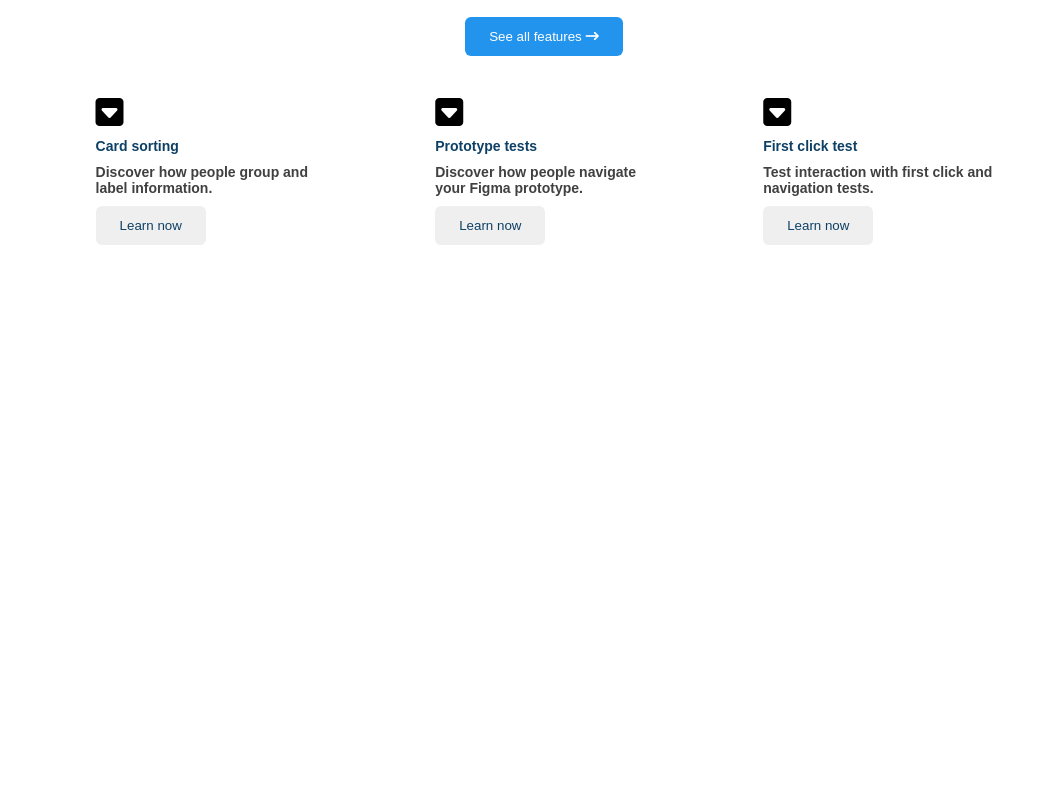
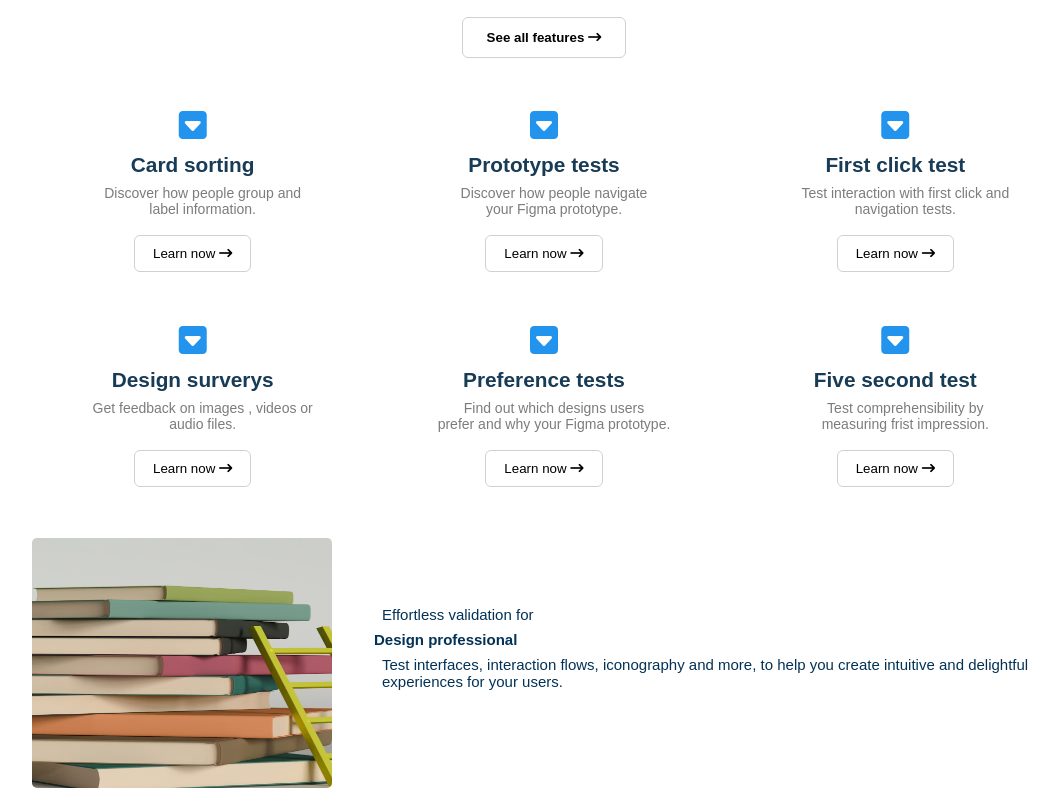
Before and after one commit to dikshya09-commits/Web, a plain HTML site: page web/project/modern-web/index.html in a window 1280 px wide. Shown: the part 674-1469 px from the top of the page, without its empty margins (96-1155 px from the left). Before the commit the page ends 919 px from the top, so only its background shows below. Drawn offline with Linux system fonts and the light colour scheme.

Commit message:
add design

```diff
--- a/web/project/modern-web/index.html
+++ b/web/project/modern-web/index.html
@@ -64,35 +64,98 @@
         <p>Your user research swiss Army knife</p>
         <button>See all features <i class="fa-solid fa-arrow-right-long"></i></button>
         </div>
-
+      <!-- Card-Section-1 -->
       <div class="hero2-card">
-
         <div class="hero2-card1">
         <i class="fa-solid fa-square-caret-down"></i>
         <h4>Card sorting</h4>
         <p>Discover how people group and <br> label information.</p>
-        <button>Learn now</button>
+        <button>Learn now <i class="fa-solid fa-arrow-right-long"></i></button>
         </div>
 
         <div class="hero2-card1">
         <i class="fa-solid fa-square-caret-down"></i>
         <h4>Prototype tests</h4>
         <p>Discover how people navigate <br> your Figma prototype.</p>
-        <button>Learn now</button>
+        <button>Learn now <i class="fa-solid fa-arrow-right-long"></i></button>
         </div>
 
         <div class="hero2-card1">
         <i class="fa-solid fa-square-caret-down"></i>
         <h4>First click test</h4>
         <p>Test interaction with first click and <br> navigation tests. </p>
-        <button>Learn now</button>
+        <button>Learn now <i class="fa-solid fa-arrow-right-long"></i></button>
+        </div>
+      </div>
+
+      <!-- Card-Section-2 -->
+         <div class="hero2-card">
+        <div class="hero2-card1">
+        <i class="fa-solid fa-square-caret-down"></i>
+        <h4>Design surverys</h4>
+        <p>Get feedback on images , videos or <br> audio files.</p>
+        <button>Learn now <i class="fa-solid fa-arrow-right-long"></i></button>
         </div>
 
+        <div class="hero2-card1">
+        <i class="fa-solid fa-square-caret-down"></i>
+        <h4>Preference tests</h4>
+        <p>Find out which designs users <br>prefer and why your Figma prototype.</p>
+        <button>Learn now <i class="fa-solid fa-arrow-right-long"></i></button>
+        </div>
 
-
+        <div class="hero2-card1">
+        <i class="fa-solid fa-square-caret-down"></i>
+        <h4>Five second test</h4>
+        <p> Test comprehensibility by <br> measuring frist impression.</p>
+        <button>Learn now <i class="fa-solid fa-arrow-right-long"></i></button>
+        </div>
       </div>
     </div>
 
+    <div class="hero3 container">
+      <div class="hero3-img">
+        <img src="./assests/hero3.png" alt="Book-img">
+      </div>
+    <div class="hero3-cont">
+      <p>Effortless validation for</p>
+      <h4>Design professional</h4>
+      <p>Test interfaces, interaction flows, iconography and more, to help
+        you create intuitive and delightful experiences for your users.
+      </p>
+    </div>
+    </div>
 
+    <div class="hero3 container">
+
+    <div class="hero3-cont">
+      <p>Effortless validation for</p>
+      <h4>Design professional</h4>
+      <p>Test interfaces, interaction flows, iconography and more, to help
+        you create intuitive and delightful experiences for your users.
+      </p>
+    </div>
+    <div class="hero3-img">
+        <img src="./assests/hero4.png" alt="Book-img">
+      </div>
+    </div>
+
+    <div class="hero3 container">
+      <div class="hero3-img">
+        <img src="./assests/hero5.png" alt="Book-img">
+      </div>
+    <div class="hero3-cont">
+      <p>Effortless validation for</p>
+      <h4>Design professional</h4>
+      <p>Test interfaces, interaction flows, iconography and more, to help
+        you create intuitive and delightful experiences for your users.
+      </p>
+    </div>
+    </div>
+
+    <div class="hero4 container">
+      <h2>One platform, endless possibilities</h2>
+       <button>See more examples <i class="fa-solid fa-arrow-right-long"></i></button>
+    </div>
   </body>
 </html>
--- a/web/project/modern-web/style.css
+++ b/web/project/modern-web/style.css
@@ -77,6 +77,7 @@ nav {
   width: 500px;
   height: 300px;
   border-radius: 10px;
+  opacity: 80px;
 }
 
 .hero1-cont {
@@ -135,42 +136,92 @@ nav {
   font-weight: 700;
 }
 
-.hero2-top button {
+.hero2-top button{
     padding: 12px 24px;
-  border: none;
+    border: 1px solid #d0d0d0;
+    background: white;
     border-radius: 6px;
-  background: #2294ed;
-  color: white;
     cursor: pointer;
+    font-weight: 600;
 }
 
-.hero2-card {
+ .hero2-card{
     display: flex;
-  justify-content: space-around;
-  margin-top: 40px;
+    justify-content: space-between;
+    margin-top: 50px;
+    gap: 30px;
 }
 
-.hero2-card1 > h4 {
-  font-size: 14px;
-  color: #0e4065;
-  padding: 10px 0;
+.hero2-card1{
+    flex: 1;
+    text-align: center;
+    padding: 1px;
+}
+
+ .hero2-card1 h4{
+    margin-top: 12px;
+    font-size: 1.3rem;
+    color: #183b56;
 }
 
 .hero2-card1 > p {
+  margin-top: 8px;
   font-size: 14px;
-  color: rgb(64, 64, 64);
-  font-weight: 600;
-  padding-bottom: 10px;
+  color: rgb(126, 123, 123);
+  font-weight: 300;
+  padding: 0 0 10px 20px;
 }
 
 .hero2-card1 > i {
   font-size: 2rem;
+  display: flex;
+  justify-content: center;
+   color: #2294ed;
 }
 
-.hero2-card1 > button {
-  padding: 12px 24px;
-  border: none;
+
+.hero2-card1 button{
+    margin: 8px auto 0;
+    display: block;
+    padding: 10px 18px;
+    border: 1px solid #d0d0d0;
+    background: white;
     border-radius: 6px;
-  color: #0e4065;
     cursor: pointer;
+    font-weight: 400;
+    transition: all 0.3s ease;
 }
+
+.hero2-card1 button:hover,
+.hero2-top button:hover{
+    border-color: #2294ed;
+    color: #2294ed;
+}
+
+.hero3{
+  margin-top: 50px;
+  display: flex;
+  gap: 2rem;
+}
+
+.hero3-img img{
+  width: 300px;
+  height: 250px;
+  border-radius: 5px;
+}
+
+.hero3-cont{
+font-size:15px ;
+margin-top: 50px;
+padding: 10px;
+font-weight: 100;
+}
+
+.hero3-cont > p{
+  margin: 8px;
+  color: #033256;
+}
+
+.hero3-cont > h4{
+  color: #033256;
+}
```
Also changed, not shown: web/project/modern-web/assests/hero3.png (added), web/project/modern-web/assests/hero4.png (added), 1 other file. Lines whose indentation alone changed are shown as unchanged.
